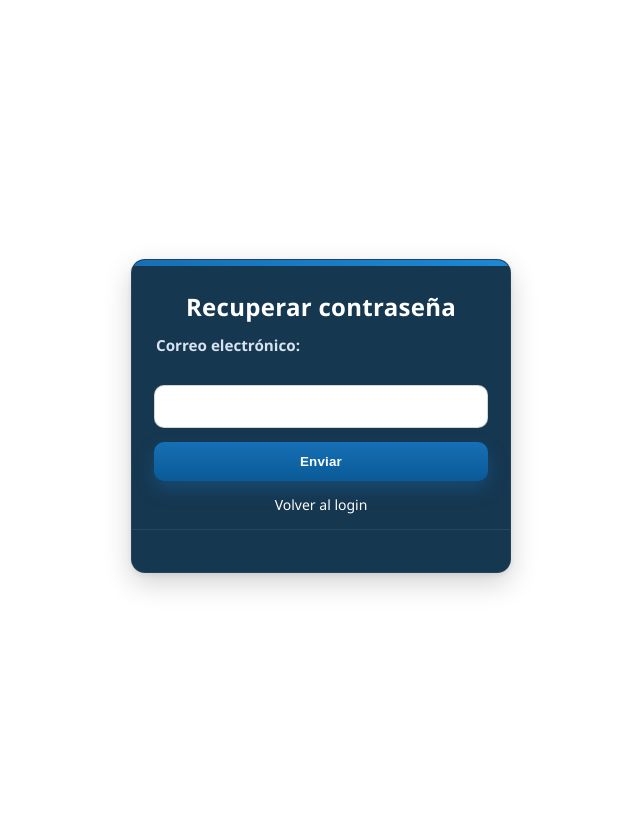
After one commit to Juanca8889/Proyecto-Sena-F.Y, a Flask app: a page that uses frontend/templates/olvidaste_contraseña.html in a window 1280 px wide. The commit adds this page. Shown: the whole page, without its empty margins (319-959 px from the left). Run offline with Flask 3, Linux system fonts and the light colour scheme.

Commit message:
contraseña

```diff
--- a/frontend/login.py
+++ b/frontend/login.py
@@ -33,6 +33,14 @@ def login():
 
     return render_template('login.html')
 
+@app.route('/olvidaste-contraseña', methods=['GET', 'POST'])
+def olvidaste_contraseña():
+    if request.method == 'POST':
+        email = request.form.get('email')
+        # Aquí agregas la lógica para recuperación de contraseña
+        return "Se ha enviado un correo para restablecer la contraseña a " + email
+    return render_template('olvidaste_contraseña.html')
+
 
 @app.route('/Admin')
 def home():
--- /dev/null
+++ b/frontend/static/olvidaste_contraseña.css
@@ -0,0 +1,285 @@
+/* ===========================
+   Variables y configuración
+   =========================== */
+:root {
+  color-scheme: light dark;
+
+  /* Colores base (manteniendo la misma paleta) */
+  --bg: #0e2131;                 /* Fondo global (ligero azul petróleo) */
+  --bg-accent: #133148;          /* Segundo tono para el gradiente */
+  --surface: #163750;            /* Azul original del form (card) */
+  --surface-contrast: #ffffff;   /* Texto sobre card */
+  --text: #ffffff;
+  --text-muted: #d8e3ef;
+
+  /* Acentos (manteniendo los existentes) */
+  --primary: rgb(22, 112, 181);
+  --primary-2: #1c88d4;          /* Derivado para gradientes/hover */
+  --primary-hover: rgb(10, 90, 150);
+  --primary-active: rgb(8, 78, 130);
+
+  /* Inputs */
+  --input-bg: #ffffff;
+  --input-text: #0f172a;
+  --input-placeholder: #8aa1b6;
+  --input-border: rgba(15, 23, 42, 0.18);
+  --input-border-focus: rgba(22, 112, 181, 0.55);
+
+  /* Links */
+  --link: #ffffff;
+  --link-hover: var(--primary);
+
+  /* Sombras y bordes */
+  --shadow-1: 0 2px 6px rgba(2, 6, 23, 0.08);
+  --shadow-2: 0 10px 28px rgba(2, 6, 23, 0.18);
+  --ring: 0 0 0 3px rgba(22, 112, 181, 0.35);
+  --card-border: rgba(255, 255, 255, 0.06);   /* borde sutil del card */
+  --divider: rgba(255, 255, 255, 0.08);
+
+  /* Estados */
+  --error: #e11d48;
+  --success: #16a34a;
+}
+
+/* Modo oscuro automático (si el sistema lo usa)
+   (Mantenemos variables para el card, pero el fondo de página se fuerza a blanco en body) */
+@media (prefers-color-scheme: dark) {
+  :root {
+    --bg: #0a1724;
+    --bg-accent: rgb(8, 24, 39);
+    --surface: rgb(22, 55, 80);
+    --surface-contrast: #e2e8f0;
+    --text: #050505;
+    --text-muted: #cbd5e1;
+
+    --input-bg: #ffffff;
+    --input-text: #000000;
+    --input-placeholder: #94a3b8;
+    --input-border: rgba(148, 163, 184, 0.25);
+    --input-border-focus: rgba(56, 189, 248, 0.45);
+
+    --link: #e2e8f0;
+    --divider: rgba(255,255,255,0.08);
+  }
+}
+
+/* ===========================
+   Layout y tipografía
+   =========================== */
+html, body {
+  height: 100%;
+}
+
+body {
+  margin: 0;
+  min-height: 100dvh;
+  display: grid;
+  place-items: center;
+
+  /* Fondo blanco sólido como en la referencia */
+  background: #ffffff;
+
+  font-family: "Segoe UI", Tahoma, Geneva, Verdana, sans-serif;
+  color: var(--text);
+  -webkit-font-smoothing: antialiased;
+  -moz-osx-font-smoothing: grayscale;
+  padding: 16px; /* respiración en móviles */
+}
+
+/* ===========================
+   Contenedor del formulario (Card)
+   =========================== */
+form {
+  position: relative;
+  background-color: var(--surface);
+  color: var(--text);
+  padding: 26px 22px 24px;
+  border-radius: 14px;
+  box-shadow: var(--shadow-1), var(--shadow-2);
+  width: min(92vw, 380px);
+  box-sizing: border-box;
+  text-align: center;
+  border: 1px solid var(--card-border);
+  animation: float-in 380ms ease-out both;
+  overflow: clip; /* para cortar la franja superior */
+}
+
+/* Franja superior decorativa (como en la captura) */
+form::before {
+  content: "";
+  position: absolute;
+  inset: 0 0 auto 0;
+  height: 6px;
+  background: linear-gradient(90deg, var(--primary), var(--primary-2));
+}
+
+/* Línea separadora tenue bajo el título, opcional */
+form::after {
+  content: "";
+  display: block;
+  height: 1px;
+  background: var(--divider);
+  margin: 14px -22px 18px;
+}
+
+@keyframes float-in {
+  from { opacity: 0; transform: translateY(10px) scale(0.992); }
+  to   { opacity: 1; transform: translateY(0) scale(1); }
+}
+
+@media (prefers-reduced-motion: reduce) {
+  form { animation: none; }
+}
+
+/* ===========================
+   Títulos y textos
+   =========================== */
+h2 {
+  margin: 4px 0 12px;
+  font-weight: 800;
+  font-size: 1.5rem;
+  letter-spacing: 0.3px;
+  color: var(--surface-contrast);
+}
+
+/* ===========================
+   Labels e inputs
+   =========================== */
+label {
+  display: block;
+  text-align: left;
+  margin: 10px 2px 8px;
+  font-weight: 600;
+  font-size: 0.95rem;
+  color: var(--text-muted);
+}
+
+input[type="email"] {
+  width: 100%;
+  padding: 12px 12px;
+  border-radius: 10px;
+  border: 1px solid var(--input-border);
+  font-size: 15px;
+  background: var(--input-bg);
+  color: var(--input-text);
+  box-sizing: border-box;
+  margin-bottom: 14px;
+  outline: none;
+  transition: border-color 0.18s ease, box-shadow 0.18s ease, background-color 0.18s ease, transform 0.06s ease;
+}
+
+input[type="email"]::placeholder {
+  color: var(--input-placeholder);
+}
+
+input[type="email"]:hover {
+  border-color: rgb(0, 0, 0);
+}
+
+input[type="email"]:focus-visible {
+  border-color: var(--primary);
+  box-shadow: var(--ring);
+  transform: translateY(-1px);
+}
+
+/* Estado inválido nativo del input email */
+input[type="email"]:user-invalid {
+  border-color: var(--error);
+  box-shadow: 0 0 0 2px rgb(245, 242, 242);
+}
+
+/* Soporte adicional si se agrega una clase manualmente */
+input.is-invalid {
+  border-color: var(--error) !important;
+  box-shadow: 0 0 0 2px rgb(247, 246, 246) !important;
+}
+
+/* Mensajería opcional */
+.helper-text,
+.feedback {
+  display: block;
+  text-align: left;
+  font-size: 0.86rem;
+  margin-top: -6px;
+  margin-bottom: 12px;
+  color: var(--text-muted);
+}
+
+.feedback.error { color: var(--error); }
+.feedback.success { color: var(--success); }
+
+/* ===========================
+   Botones
+   =========================== */
+button {
+  background-image: linear-gradient(180deg, var(--primary), var(--primary-hover));
+  color: #fff;
+  border: 0;
+  padding: 12px 16px;
+  border-radius: 10px;
+  cursor: pointer;
+  width: 100%;
+  font-weight: 800;
+  letter-spacing: 0.2px;
+  box-shadow: 0 8px 18px rgba(22, 112, 181, 0.35);
+  transition: background-color 0.18s ease, transform 0.06s ease, box-shadow 0.18s ease, filter 0.18s ease;
+  will-change: transform;
+}
+
+button:hover {
+  filter: brightness(1.03);
+  box-shadow: 0 10px 22px rgba(22, 112, 181, 0.42);
+  transform: translateY(-1px);
+}
+
+button:active {
+  filter: none;
+  background-image: linear-gradient(180deg, var(--primary-hover), var(--primary-active));
+  transform: translateY(0);
+  box-shadow: 0 6px 14px rgba(22, 112, 181, 0.32);
+}
+
+button:focus-visible {
+  outline: none;
+  box-shadow: var(--ring), 0 8px 18px rgba(22, 112, 181, 0.35);
+}
+
+button:disabled,
+button[aria-disabled="true"] {
+  opacity: 0.75;
+  cursor: not-allowed;
+  transform: none;
+}
+
+/* ===========================
+   Enlace volver al login
+   =========================== */
+.volver-login {
+  margin-top: 14px;
+  display: inline-block;
+  color: var(--link);
+  font-size: 14px;
+  text-decoration: none;
+  text-align: center;
+  transition: color 0.2s ease, text-decoration-color 0.2s ease, transform 0.06s ease;
+  text-underline-offset: 3px;
+}
+
+.volver-login:hover,
+.volver-login:focus-visible {
+  color: var(--link-hover);
+  text-decoration: underline;
+  transform: translateY(-1px);
+}
+
+/* ===========================
+   Ajustes responsivos finos
+   =========================== */
+@media (max-width: 380px) {
+  form { width: 100%; }
+}
+
+@media (max-width: 360px) {
+  h2 { font-size: 1.42rem; }
+  button { padding: 11px 14px; }
+}
--- /dev/null
+++ b/frontend/templates/olvidaste_contraseña.html
@@ -0,0 +1,23 @@
+<!DOCTYPE html>
+<html lang="es">
+<head>
+    <meta charset="UTF-8" />
+    <meta name="viewport" content="width=device-width, initial-scale=1" />
+    <title>Recuperar contraseña</title>
+    <link rel="stylesheet" href="{{ url_for('static', filename='olvidaste_contraseña.css') }}" />
+</head>
+<body>
+  <div class="login-container">
+    <form action="/olvidaste-contraseña" method="post">
+      <h2>Recuperar contraseña</h2>
+
+      <label for="email">Correo electrónico:</label><br />
+      <input type="email" id="email" name="email" required /><br />
+
+      <button type="submit">Enviar</button>
+
+      <a href="/login" class="volver-login">Volver al login</a>
+    </form>
+  </div>
+</body>
+</html>
```
Also changed, not shown: frontend/static/login.css (+61 -18 lines), frontend/templates/login.html (+53 -24 lines).
